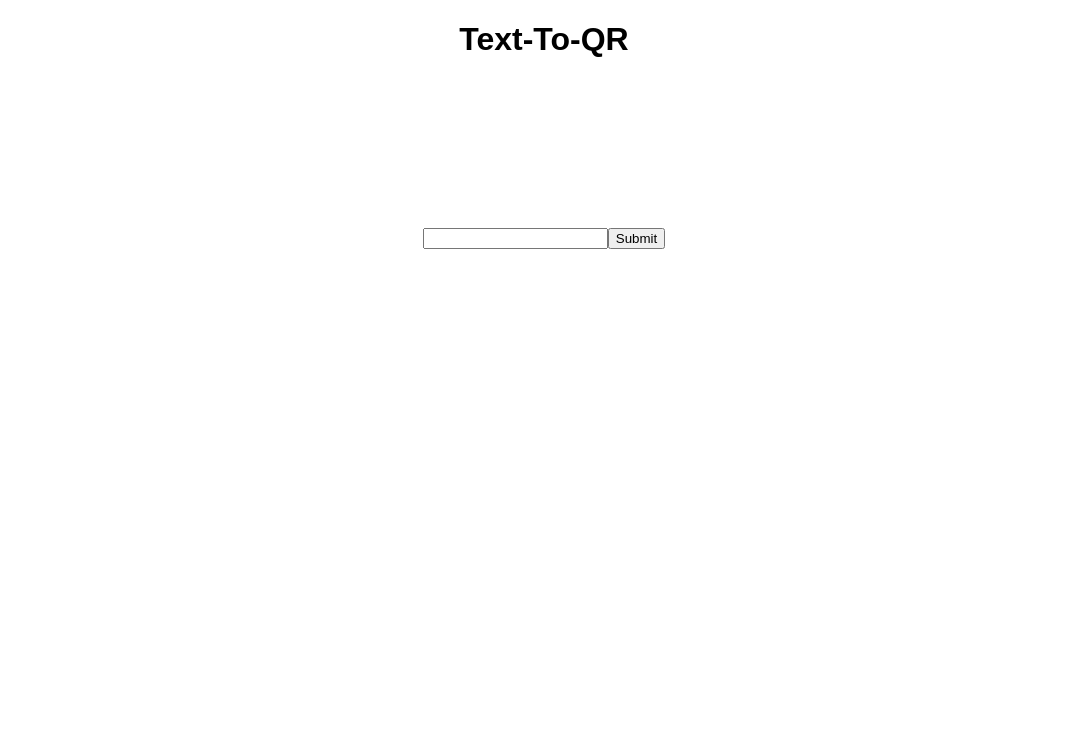
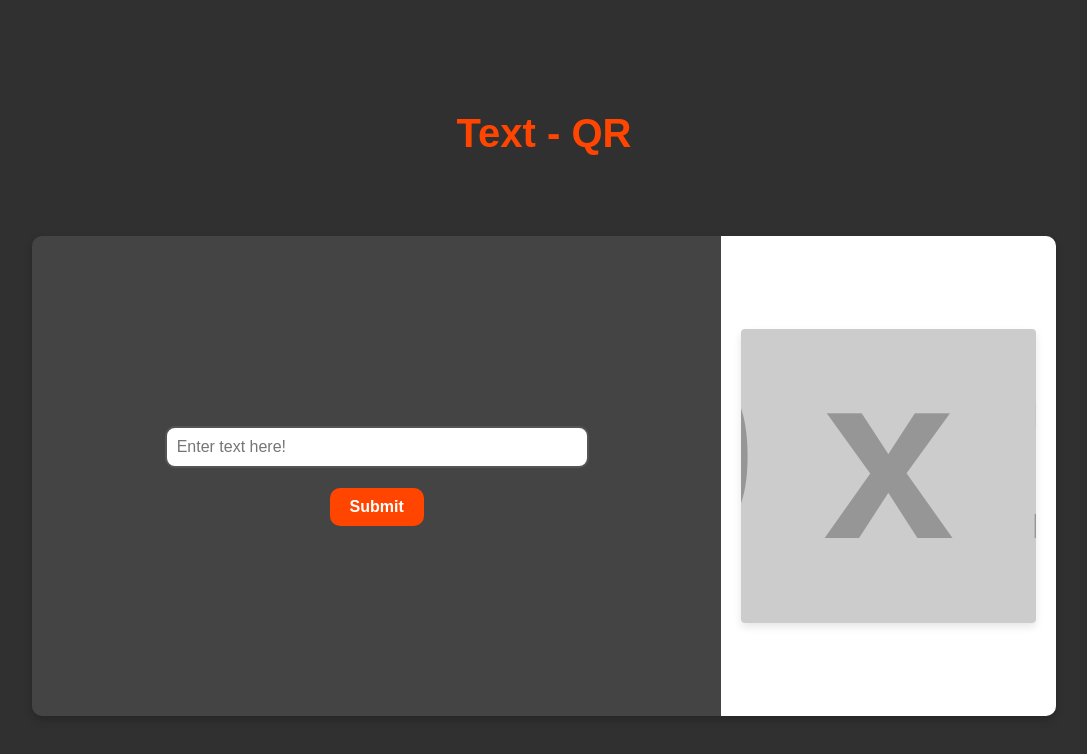
Before and after one commit to Kianabel/text-to-qr, a website: page http-post/Website/index.html in a window 1280 px wide. Shown: the whole page, without its empty margins (96-1183 px from the left). Drawn offline with Linux system fonts and the light colour scheme; placeholder pictures from the web are drawn by us.

Commit message:
added css and removed parcel

```diff
--- a/http-post/Website/index.css
+++ b/http-post/Website/index.css
@@ -1,23 +1,92 @@
 body {
     margin: 0;
     font-family: Arial, Helvetica, sans-serif;
+    background-color: #303030;
+    display: flex;
+    flex-direction: column;
+    justify-content: center;
+    align-items: center;
+    height: 100vh;
+    color: #ffffff;
   }
 
   h1 {
     text-align: center;
+    color: #ff4500;
+    margin-bottom: 10vh;
+    font-size: 2.5rem;
   }
 
-#inputStyle {
-    width: 100vw;
-    height: 5vh;
+  .contentContainer {
     display: flex;
+    flex-direction: row;
+    width: 80vw;
+    height: 60vh;
+    background-color: #444444;
+    border-radius: 10px;
+    overflow: hidden;
+    box-shadow: 0 4px 8px rgba(0, 0, 0, 0.2);
+  }
+
+  #inputContainer {
+    display: flex;
+    flex-direction: column;
     justify-content: center;
     align-items: center;
-    margin: 10vh auto;
+    width: 70%;
+    padding: 20px;
+    box-sizing: border-box;
+  }
+
+  #inputContainer input {
+    padding: 10px;
+    border: 2px solid #555;
+    border-radius: 10px;
+    width: 100%;
+    max-width: 400px;
+    margin-bottom: 20px;
+    font-size: 16px;
+    transition: border-color 0.3s ease;
+    color: #333;
+  }
+
+  #inputContainer input:focus {
+    border-color: #FF4500; /* Red border color on focus */
+    outline: none;
+  }
+
+  #inputContainer button {
+    padding: 10px 20px;
+    border: none;
+    border-radius: 10px;
+    background-color: #FF4500; /* Red background color */
+    color: white;
+    font-size: 16px;
+    font-weight: bold;
+    cursor: pointer;
+    transition: background-color 0.3s ease;
+  }
+
+  #inputContainer button:hover {
+    background-color: #CC3700; /* Darker red on hover */
+  }
+
+  #inputContainer button:active {
+    background-color: #992800; /* Even darker red on active */
   }
 
   #imgContainer {
-    margin-top: 10vh;
     display: flex;
+    flex-direction: column;
     justify-content: center;
+    align-items: center;
+    width: 30%;
+    background-color: white;
+    padding: 20px;
   }
+
+  #imgContainer img {
+    width: 100%;
+    border-radius: 4px;
+    box-shadow: 0 4px 8px rgba(0, 0, 0, 0.1);
+  }
--- a/http-post/Website/index.html
+++ b/http-post/Website/index.html
@@ -1,19 +1,22 @@
 <!DOCTYPE html>
 <html lang="en">
   <head>
-    <meta charset="UTF-8">
-    <link rel="stylesheet" href="./index.css">
-    <meta name="viewport" content="width=device-width, initial-scale=1.0">
+    <meta charset="UTF-8" />
+    <link rel="stylesheet" href="./index.css" />
+    <link rel="icon" href="./fav.png" type="image/png">
+    <meta name="viewport" content="width=device-width, initial-scale=1.0" />
     <title>Text-To-QR</title>
   </head>
   <body>
-    <h1>Text-To-QR</h1>
+    <h1>Text - QR</h1>
+    <div class="contentContainer">
+      <div id="inputContainer">
+        <input id="inputText" type="text" placeholder="Enter text here!"/>
+        <button id="pst">Submit</button>
+      </div>
       <div id="imgContainer">
-    <img id="outputQR" src="" alt="">
+        <img id="outputQR" src="https://placehold.co/10x10/white/white" alt="Please enter some text on the left" />
       </div>
-<div id="inputStyle">
-    <input id="inputText" type="text">
-    <button id="pst">Submit</button>
     </div>
   </body>
   <script src="./index.js"></script>
--- a/http-post/Website/index.js
+++ b/http-post/Website/index.js
@@ -23,6 +23,7 @@ button.addEventListener('click', async _ => {
     const qrDataUrl = await response.text();
     console.log('Completed!', qrDataUrl);
     img.src = qrDataUrl;
+    input.value = ""
 
   } catch (err) {
     console.error(`Error: ${err}`);
```
Also changed, not shown: parcel-bundler/index.js (deleted, +0 -9 lines), parcel-bundler/package.json (deleted, +0 -18 lines), http-post/Website/fav.png (added), parcel-bundler/dist/index.js (deleted), 2 other files. Lines whose indentation alone changed are shown as unchanged.
